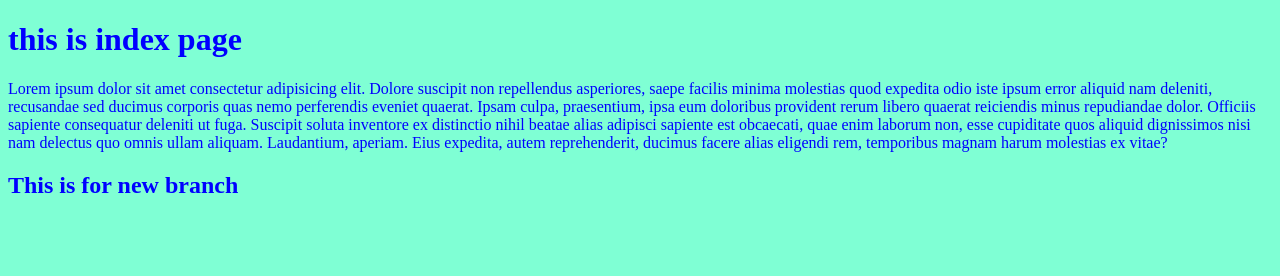
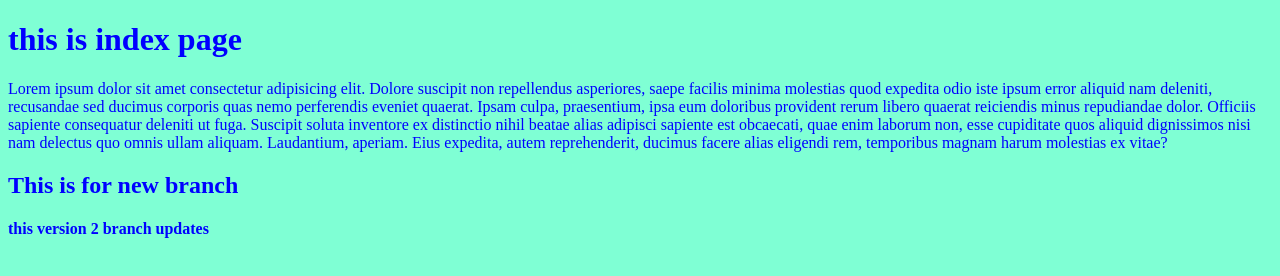
Before and after one commit to JIYAULLAMC/branchdemo, a plain HTML site: page index.html in a window 1280 px wide. Drawn offline with Linux system fonts and the light colour scheme.

Commit message:
h4 is added

```diff
--- a/index.html
+++ b/index.html
@@ -12,5 +12,7 @@
     <p>Lorem ipsum dolor sit amet consectetur adipisicing elit. Dolore suscipit non repellendus asperiores, saepe facilis minima molestias quod expedita odio iste ipsum error aliquid nam deleniti, recusandae sed ducimus corporis quas nemo perferendis eveniet quaerat. Ipsam culpa, praesentium, ipsa eum doloribus provident rerum libero quaerat reiciendis minus repudiandae dolor. Officiis sapiente consequatur deleniti ut fuga. Suscipit soluta inventore ex distinctio nihil beatae alias adipisci sapiente est obcaecati, quae enim laborum non, esse cupiditate quos aliquid dignissimos nisi nam delectus quo omnis ullam aliquam. Laudantium, aperiam. Eius expedita, autem reprehenderit, ducimus facere alias eligendi rem, temporibus magnam harum molestias ex vitae?</p>
 
     <h2>This is for new branch </h2>
+
+    <h4>this version 2 branch updates </h4>
 </body>
 </html>
```
